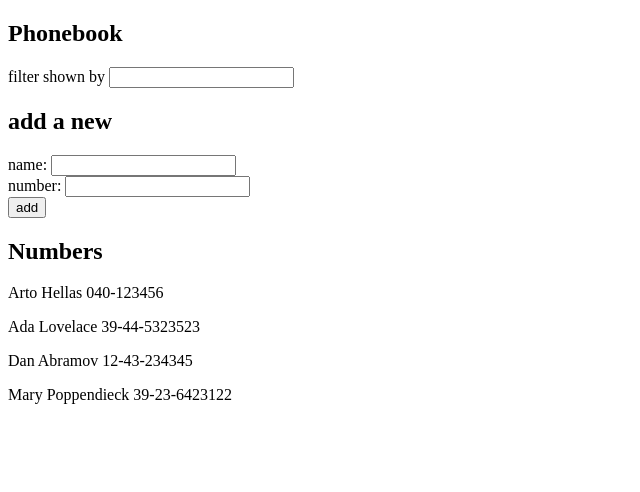
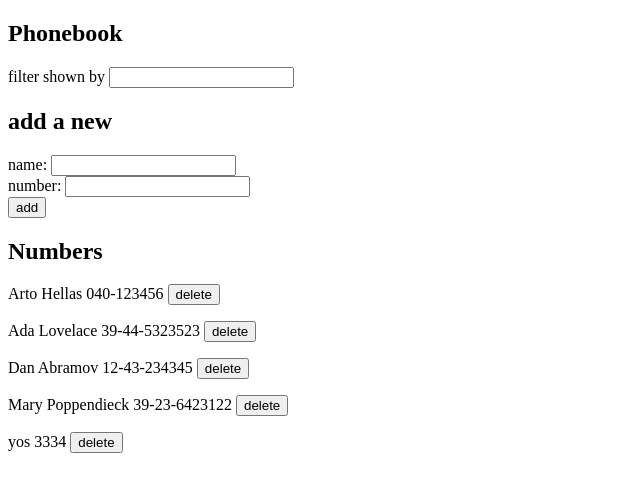
Before and after one commit to djedjehasi/fso, a React (Vite) app in the folder part2/phonebook/: page / in a window 1280 px wide. Shown: the top 492 px of the page, without its empty margins (0-640 px from the left). Built offline with nearby package versions, Linux system fonts and the light colour scheme; data requests are answered from the project's data file.

Commit message:
passing id with deletePerson function

```diff
--- a/part2/phonebook/db.json
+++ b/part2/phonebook/db.json
@@ -1,24 +1,29 @@
 {
-    "persons":[
+  "persons": [
     {
       "name": "Arto Hellas",
       "number": "040-123456",
-        "id": 1
+      "id": "1"
     },
     {
       "name": "Ada Lovelace",
       "number": "39-44-5323523",
-        "id": 2
+      "id": "2"
     },
     {
       "name": "Dan Abramov",
       "number": "12-43-234345",
-        "id": 3
+      "id": "3"
     },
     {
       "name": "Mary Poppendieck",
       "number": "39-23-6423122",
-        "id": 4
+      "id": "4"
+    },
+    {
+      "id": "5",
+      "name": "yos",
+      "number": "3334"
     }
   ]
 }
--- a/part2/phonebook/src/App.jsx
+++ b/part2/phonebook/src/App.jsx
@@ -26,13 +26,21 @@ const App = () => {
       const contactObject = {
         name: newName,
         number: newNumber,
-        id: persons.length + 1
+        id: (persons.length + 1).toString()
       }
       persons.find(contact => contact.name === newName)
       ? window.alert(`${newName} is already added to phonebook`)
-      : setPersons(persons.concat(contactObject))
-      setNewName('')
-      setNewNumber('')
+      : personsService
+          .create(contactObject)
+          .then(newContact => {
+            setPersons(persons.concat(newContact))
+          })
+    }
+
+    const delelteHandler = id =>{
+      const url = 'http://localhost:3001/persons'
+      const person = persons.find(p => p.id === id)
+      console.log(person.id)
     }
 
 
@@ -64,7 +72,7 @@ const App = () => {
         handleNumberChange={handleNumberChange}
       />
       <h2>Numbers</h2>
-      <Persons filter={filter} persons={persons} />
+      <Persons filter={filter} persons={persons} removePerson={delelteHandler} />
     </div>
 
   )
--- a/part2/phonebook/src/components/Person.jsx
+++ b/part2/phonebook/src/components/Person.jsx
@@ -4,7 +4,7 @@ const Person = (props) => {
 
     return(
         <div>
-            <p>{props.name} {props.number}</p>
+            <p>{props.name} {props.number} <button onClick={() => props.removePerson(props.id)}>delete</button></p>
         </div>
     )
 }
--- a/part2/phonebook/src/components/Persons.jsx
+++ b/part2/phonebook/src/components/Persons.jsx
@@ -8,11 +8,12 @@ const Persons = (props) => {
         {
         props.filter === ''
       ? props.persons.map(contact =>
-        <Person key={contact.id} name={contact.name} number={contact.number} />
+        <Person key={contact.id} name={contact.name} number={contact.number} removePerson={props.removePerson} id={contact.id} />
+
       )
       : props.persons.filter(contact => contact.name.toLowerCase().includes(props.filter.toLowerCase()))
       .map(contact =>
-        <Person key={contact.id} name={contact.name} number={contact.number} />
+        <Person key={contact.id} name={contact.name} number={contact.number} removePerson={props.removePerson}/>
       )
     }
         </div>
```
Lines whose indentation alone changed are shown as unchanged.
